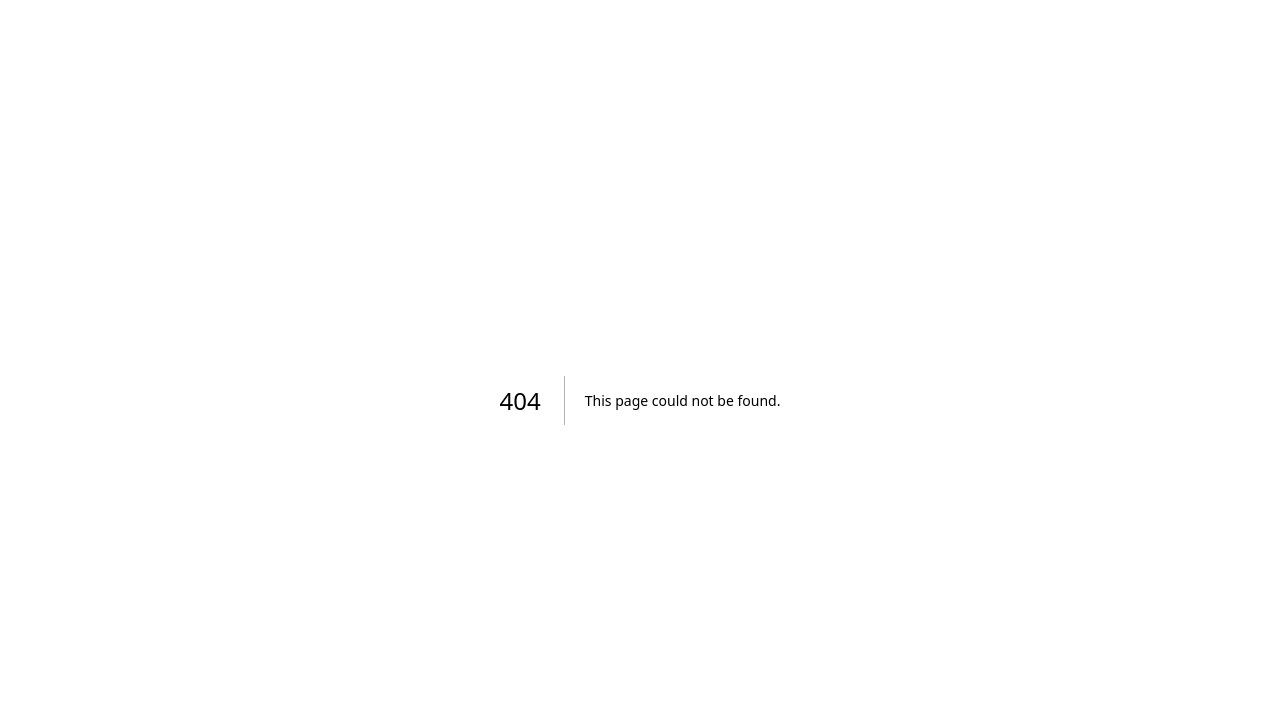
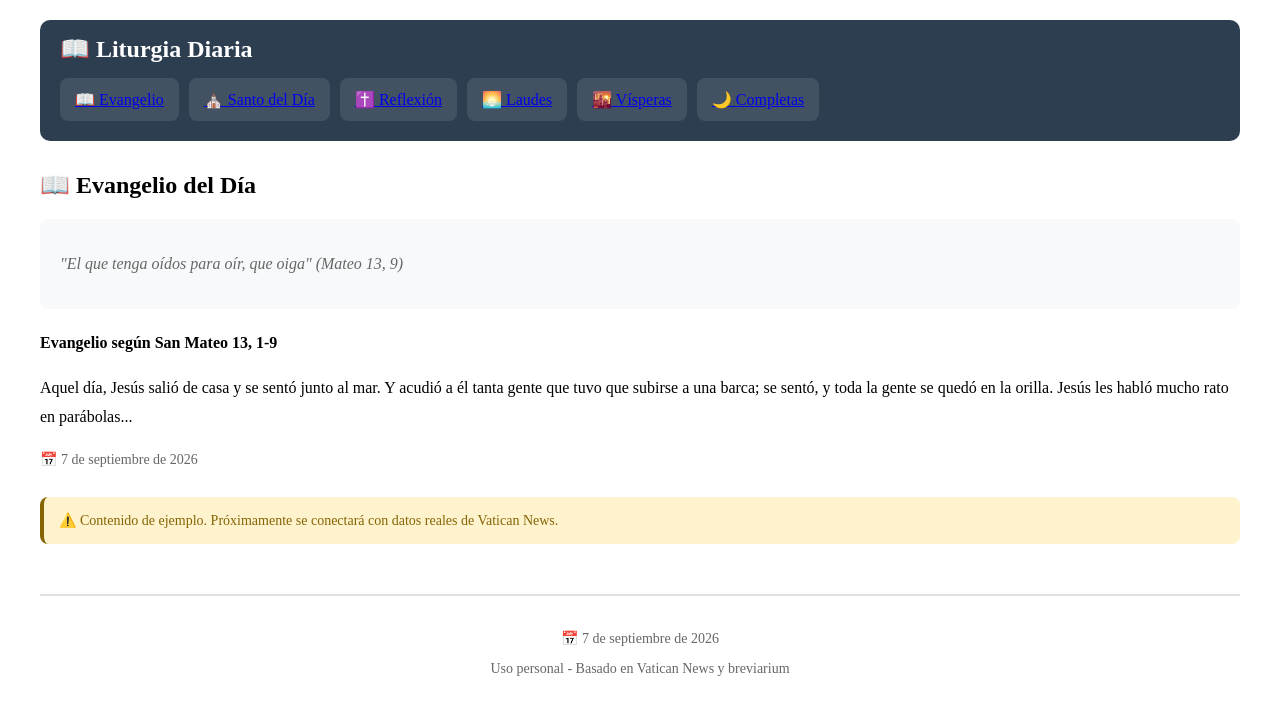
Before and after one commit to MatiasW380/liturgia-diaria, a Next.js app: page /evangelio in a window 1280 px wide. Before the commit this address had no page. Shown: the top 714 px of the page. Built offline with nearby package versions, Linux system fonts and the light colour scheme.

Commit message:
Add Evangelio component with daily gospel content

```diff
--- /dev/null
+++ b/pages/evangelio.js
@@ -0,0 +1,47 @@
+import Layout from '../components/Layout';
+
+export default function Evangelio() {
+  return (
+    <Layout>
+      <div className="card card-evangelio">
+        <h2 className="card-title">📖 Evangelio del Día</h2>
+
+        <div style={{
+          backgroundColor: '#f8f9fa',
+          padding: '20px',
+          borderRadius: '8px',
+          marginBottom: '20px'
+        }}>
+          <p style={{ fontStyle: 'italic', color: '#666' }}>
+            "El que tenga oídos para oír, que oiga" (Mateo 13, 9)
+          </p>
+        </div>
+
+        <div style={{ lineHeight: '1.8' }}>
+          <p><strong>Evangelio según San Mateo 13, 1-9</strong></p>
+          <p style={{ marginTop: '15px' }}>
+            Aquel día, Jesús salió de casa y se sentó junto al mar.
+            Y acudió a él tanta gente que tuvo que subirse a una barca;
+            se sentó, y toda la gente se quedó en la orilla.
+            Jesús les habló mucho rato en parábolas...
+          </p>
+          <p style={{ marginTop: '15px', color: '#666', fontSize: '14px' }}>
+            📅 {new Date().toLocaleDateString('es-ES', { year: 'numeric', month: 'long', day: 'numeric' })}
+          </p>
+        </div>
+
+        <div style={{
+          marginTop: '25px',
+          padding: '15px',
+          backgroundColor: '#fff3cd',
+          borderRadius: '8px',
+          borderLeft: '4px solid #856404'
+        }}>
+          <p style={{ margin: 0, fontSize: '14px', color: '#856404' }}>
+            ⚠️ Contenido de ejemplo. Próximamente se conectará con datos reales de Vatican News.
+          </p>
+        </div>
+      </div>
+    </Layout>
+  );
+}
```
